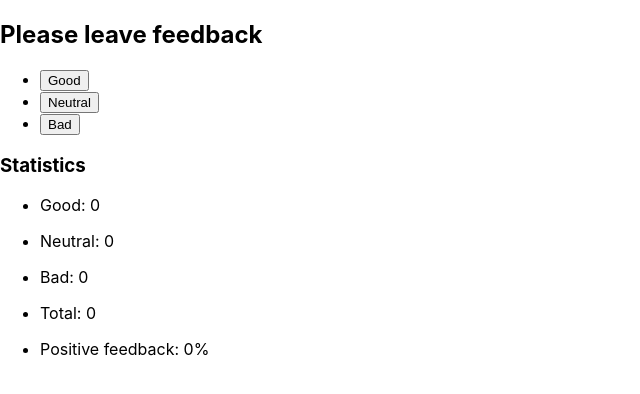
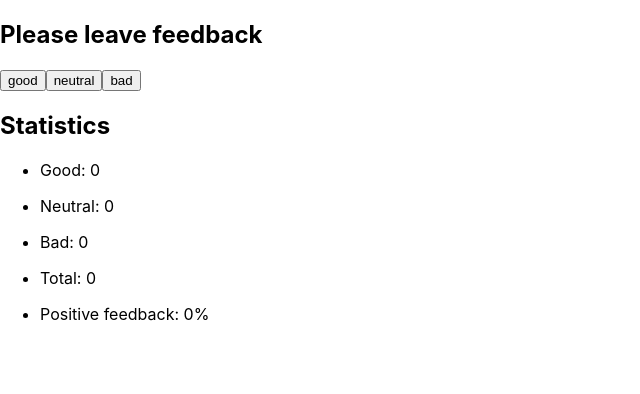
Before and after one commit to Wed88/goit-react-hw-02-feedback, a React (Create React App) app: page / in a window 1280 px wide. Shown: the top 394 px of the page, without its empty margins (0-640 px from the left). Built offline with nearby package versions, Linux system fonts and the light colour scheme.

Commit message:
выполняет 3 шаг

```diff
--- a/src/App.js
+++ /dev/null
@@ -1,89 +0,0 @@
-import './App.css';
-import React, { Component } from 'react';
-
-class App extends Component {
-  state = {
-    good: 0,
-    neutral: 0,
-    bad: 0,
-  };
-
-  appendGood = () => {
-    this.setState(prevState => ({
-      good: prevState.good + 1,
-    }));
-  };
-
-  appendNeutral = () => {
-    this.setState(prevState => ({
-      neutral: prevState.neutral + 1,
-    }));
-  };
-
-  appendBad = () => {
-    this.setState(prevState => ({
-      bad: prevState.bad + 1,
-    }));
-  };
-
-  countTotalFeedback = () => {
-    const { good, neutral, bad } = this.state;
-    return good + neutral + bad;
-  };
-
-  countPositiveFeedbackPercentage = total => {
-    return total ? Math.round((this.state.good * 100) / total) : 0;
-  };
-
-  render() {
-    const total = this.countTotalFeedback();
-
-    return (
-      <div>
-        <h2>Please leave feedback</h2>
-        <ul>
-          <li>
-            <button type="button" onClick={this.appendGood}>
-              Good
-            </button>
-          </li>
-          <li>
-            <button type="button" onClick={this.appendNeutral}>
-              Neutral
-            </button>
-          </li>
-          <li>
-            <button type="button" onClick={this.appendBad}>
-              Bad
-            </button>
-          </li>
-        </ul>
-        <div>
-          <h3>Statistics</h3>
-          <ul>
-            <li>
-              <p>Good: {this.state.good}</p>
-            </li>
-            <li>
-              <p>Neutral: {this.state.neutral}</p>
-            </li>
-            <li>
-              <p>Bad: {this.state.bad}</p>
-            </li>
-            <li>
-              <p>Total: {total}</p>
-            </li>
-            <li>
-              <p>
-                Positive feedback: {this.countPositiveFeedbackPercentage(total)}
-                %
-              </p>
-            </li>
-          </ul>
-        </div>
-      </div>
-    );
-  }
-}
-
-export default App;
--- /dev/null
+++ b/src/components/App/App.js
@@ -0,0 +1,51 @@
+import React, { Component } from 'react';
+import Section from '../Section/Section';
+import Statistics from '../Statistics/Statistics ';
+import FeedbackOptions from '../FeedbackOptions/FeedbackOptions';
+
+class App extends Component {
+  state = {
+    good: 0,
+    neutral: 0,
+    bad: 0,
+  };
+
+  appendFeedback = option => {
+    this.setState({ [option]: this.state[option] + 1 });
+  };
+
+  countTotalFeedback = () => {
+    const { good, neutral, bad } = this.state;
+    return good + neutral + bad;
+  };
+
+  countPositiveFeedbackPercentage = total => {
+    return total ? Math.round((this.state.good * 100) / total) : 0;
+  };
+
+  render() {
+    const options = Object.keys(this.state);
+    const appendFeedback = this.appendFeedback;
+    const { good, neutral, bad } = this.state;
+    const total = this.countTotalFeedback();
+    const positivePercentage = this.countPositiveFeedbackPercentage(total);
+
+    return (
+      <>
+        <Section title="Please leave feedback">
+          <FeedbackOptions options={options} onLeaveFeedback={appendFeedback} />
+
+          <Statistics
+            good={good}
+            neutral={neutral}
+            bad={bad}
+            total={total}
+            positivePercentage={positivePercentage}
+          />
+        </Section>
+      </>
+    );
+  }
+}
+
+export default App;
--- /dev/null
+++ b/src/components/FeedbackOptions/FeedbackOptions.jsx
@@ -0,0 +1,17 @@
+import React from 'react';
+
+const FeedbackOptions = ({ options, onLeaveFeedback }) => (
+  <div>
+    {options.map(option => (
+      <button
+        key={option}
+        type="button"
+        onClick={() => onLeaveFeedback(option)}
+      >
+        {option}
+      </button>
+    ))}
+  </div>
+);
+
+export default FeedbackOptions;
--- /dev/null
+++ b/src/components/Section/Section.jsx
@@ -0,0 +1,10 @@
+import React from 'react';
+
+const Section = ({ title, children }) => (
+  <section>
+    <h1>{title}</h1>
+    {children}
+  </section>
+);
+
+export default Section;
--- /dev/null
+++ b/src/components/Statistics/Statistics .jsx
@@ -0,0 +1,26 @@
+import React from 'react';
+
+const Statistics = ({ good, neutral, bad, total, positivePercentage }) => (
+  <div>
+    <h2>Statistics</h2>
+    <ul>
+      <li>
+        <p>Good: {good}</p>
+      </li>
+      <li>
+        <p>Neutral: {neutral}</p>
+      </li>
+      <li>
+        <p>Bad: {bad}</p>
+      </li>
+      <li>
+        <p>Total: {total}</p>
+      </li>
+      <li>
+        <p>Positive feedback: {positivePercentage}%</p>
+      </li>
+    </ul>
+  </div>
+);
+
+export default Statistics;
--- a/src/index.js
+++ b/src/index.js
@@ -1,7 +1,7 @@
 import React from 'react';
 import ReactDOM from 'react-dom';
 import './index.css';
-import App from './App';
+import App from './components/App/App';
 
 ReactDOM.render(
   <React.StrictMode>
```
Also changed, not shown: src/components/App/App.css (renamed from src/App.css), 1 other file (tests, documents, lock files or other folders).
